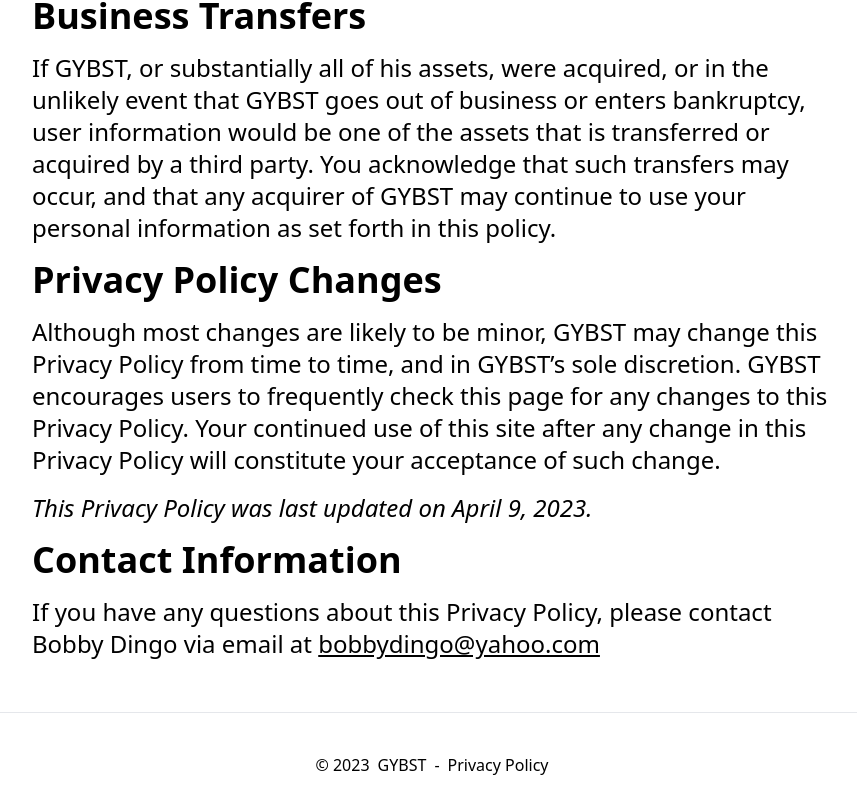
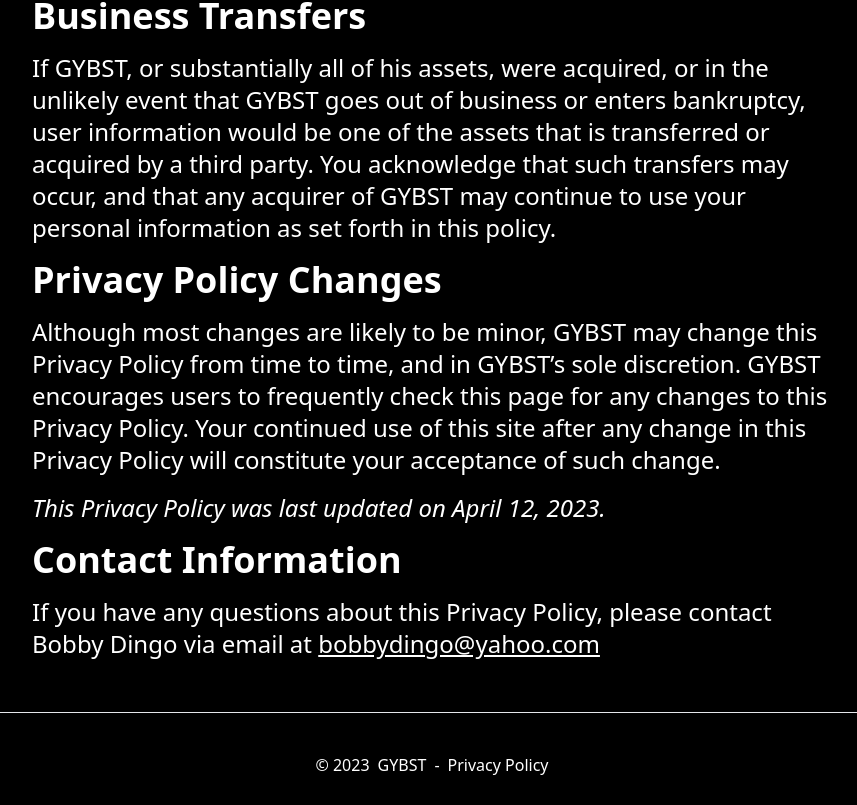
Before and after one commit to derek-perry/geeyourband.com, a Next.js app: page /privacy in a window 1280 px wide. Shown: the part 3312-4117 px from the top of the page, without its empty margins (208-1065 px from the left). Built offline with nearby package versions, Linux system fonts and the light colour scheme; no server answers.

Commit message:
Replace BG, Text, & Link Colors
The overall color scheme was changed from black text on white to white text on black. The link hover color was changed to the sky blue of the GYBST logo.

```diff
--- a/components/Links/LinkExternal.tsx
+++ b/components/Links/LinkExternal.tsx
@@ -15,7 +15,7 @@
   className
 }): JSX.Element => {
   return (
-    <Link href={href} title={title} target="_blank" rel="noopener noreferrer" className={"underline hover:text-green-600 " + className}>
+    <Link href={href} title={title} target="_blank" rel="noopener noreferrer" className={"underline hover:text-sky-600 " + className}>
         {children}
     </Link>
   )
--- a/components/Links/LinkInternal.tsx
+++ b/components/Links/LinkInternal.tsx
@@ -15,7 +15,7 @@
   className
 }): JSX.Element => {
   return (
-    <Link href={href} title={title} className={"underline hover:text-green-600 " + className}>
+    <Link href={href} title={title} className={"underline hover:text-sky-600 " + className}>
         {children}
     </Link>
   )
--- a/pages/404.tsx
+++ b/pages/404.tsx
@@ -5,7 +5,7 @@
 
 const error404Page: NextPage = () => {
   return (
-    <div className="min-h-screen flex flex-col items-center justify-center py-2">
+    <div className="min-h-screen flex flex-col items-center bg-black text-white justify-center py-2">
       <SiteHead title="Error 404: Content Not Found" description="Gee, Your Band Smells Terrific is Cincinnati, Ohio’s premier 1970’s showcase & dance band playing super hits of the 70’s!" url="404" />
 
       <main className="w-full flex flex-1 flex-col items-center justify-center px-20 text-center">
--- a/pages/500.tsx
+++ b/pages/500.tsx
@@ -5,7 +5,7 @@
 
 const error500Page: NextPage = () => {
   return (
-    <div className="min-h-screen flex flex-col items-center justify-center py-2">
+    <div className="min-h-screen flex flex-col items-center bg-black text-white justify-center py-2">
       <SiteHead title="Error 500: Internal Server Error" description="Gee, Your Band Smells Terrific is Cincinnati, Ohio’s premier 1970’s showcase & dance band playing super hits of the 70’s!" url="500" />
 
       <main className="w-full flex flex-1 flex-col items-center justify-center px-20 text-center">
--- a/pages/index.tsx
+++ b/pages/index.tsx
@@ -5,7 +5,7 @@
 
 const homePage: NextPage = () => {
   return (
-    <div className="min-h-screen flex flex-col items-center justify-center py-2">
+    <div className="min-h-screen flex flex-col items-center bg-black text-white justify-center py-2">
       <SiteHead title="Gee, Your Band Smells Terrific" description="Gee, Your Band Smells Terrific is Cincinnati, Ohio’s premier 1970’s showcase & dance band playing super hits of the 70’s!" url="" />
 
       <main className="w-full flex flex-1 flex-col items-center justify-center px-20 text-center">
--- a/pages/privacy.tsx
+++ b/pages/privacy.tsx
@@ -6,7 +6,7 @@
 
 const privacyPage: NextPage = () => {
   return (
-    <div className="min-h-screen flex flex-col items-center justify-center py-2">
+    <div className="min-h-screen flex flex-col items-center bg-black text-white justify-center py-2">
       <SiteHead title="GYBST Privacy Policy" description="Gee, Your Band Smells Terrific is Cincinnati, Ohio’s premier 1970’s showcase & dance band playing super hits of the 70’s! GYBST respects your privacy and your personal data." url="privacy" />
 
       <main className="w-full flex flex-1 flex-col items-center justify-center px-20 text-center">
@@ -53,7 +53,7 @@
 
               <h2 id="changes" className="text-4xl font-bold">Privacy Policy Changes</h2>
               <p className="my-4 text-2xl">Although most changes are likely to be minor, GYBST may change this Privacy Policy from time to time, and in GYBST’s sole discretion. GYBST encourages users to frequently check this page for any changes to this Privacy Policy. Your continued use of this site after any change in this Privacy Policy will constitute your acceptance of such change.</p>
-              <p className="my-4 text-2xl"><i>This Privacy Policy was last updated on April 9, 2023.</i></p>
+              <p className="my-4 text-2xl"><i>This Privacy Policy was last updated on April 12, 2023.</i></p>
 
               <h2 id="contact-info" className="text-4xl font-bold">Contact Information</h2>
               <p className="my-4 text-2xl">If you have any questions about this Privacy Policy, please contact Bobby Dingo via email at <LinkExternal href="mailto:bobbydingo@yahoo.com" title="Email Bobby Dingo at bobbydingo@yahoo.com">bobbydingo@yahoo.com</LinkExternal></p>
```
